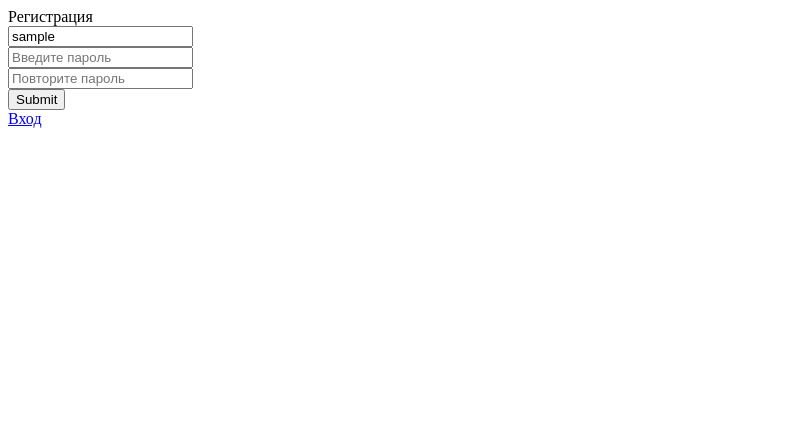
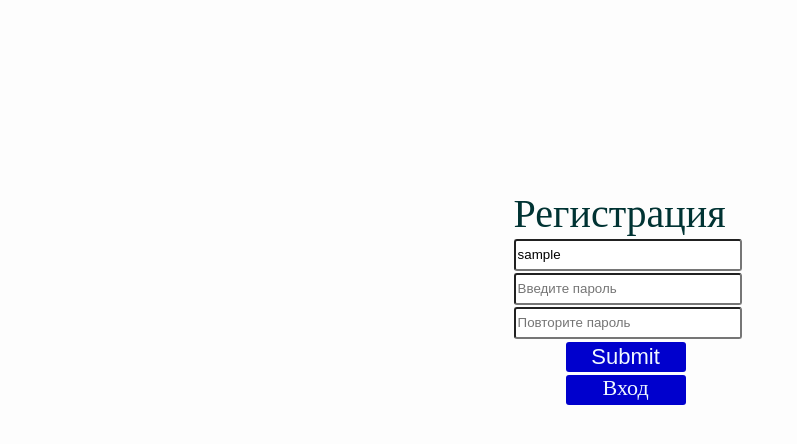
Before and after one commit to Andrey7098/Work_chat, a PHP site: template work/views/users/viewSignup.php in a window 1280 px wide. Shown: the top 444 px of the page, without its empty margins (0-797 px from the left). Run offline with PHP 8.4, Linux system fonts and the light colour scheme; the template is opened without the code that fills it: most values are stand-ins (such as "Sample title", 1, 10 or a date in 2020).

Commit message:
CSS/Chat/SMS

```diff
--- /dev/null
+++ b/work/template/CSS/CSS.css
@@ -0,0 +1,91 @@
+.button{
+    width: 120px;
+    height: 30px;
+    background: mediumblue;
+    border: solid 0px;
+    border-radius: 3px;
+    display: inline-block;
+    color:aliceblue;
+    font-size: 22px;
+    text-align: center;
+}
+.center{
+    margin-left: 40%;
+    margin-top: 15%;
+}
+.input{
+    height: 26px;
+    width: 220px;
+    margin-top:2px;
+    border-radius: 3px;
+}
+.text_chat{
+    margin-left: 80px;
+    color: #003333	;
+    font-size: 50px;
+}
+body{
+    background: #fdfdfd;
+}
+.text_chat_login{
+
+    color: #003333	;
+    font-size: 40px;
+}
+.form_chat{
+    width: 600px;
+    height:300px;
+    border: solid 1px;
+    overflow: hidden;
+    overflow-y: auto ;
+
+    box-shadow: 1px 2px 2px 1px rgba(0,0,0,40%),inset 1px 2px 2px 1px rgba(0,0,0,40%);
+}
+.center_form{
+    margin-left: 120px;
+}
+.sms_chat{
+    height:40px;
+    width: auto;
+    border: solid 1px;
+    background: rgba(10, 0, 255, 0.7);
+    margin: 2px 5px 2px 5px;
+
+}
+.sms1_chat{
+    height:40px;
+    width: auto;
+    border: solid 1px;
+    background: rgba(0, 255, 226, 0.7);
+    margin: 2px 5px 2px 5px;
+}
+.left{
+    margin-left: 52px;
+    margin-top: 3px;
+}
+.exit{
+    display: inline-block;
+}
+.ridth{
+    margin-left: 900px;
+
+}
+.center_chat{
+    margin: 100px 0px 0 300px    ;
+}
+.sms{
+    display: inline;
+    margin-top: 10px;
+    margin-left: 20px;
+}
+.fixed{
+    display: inline;
+
+}
+.user{
+    display: inline-block;
+    margin-left: 100px;
+}
+.time{
+    display: inline-block;
+}
--- a/work/views/users/viewSignup.php
+++ b/work/views/users/viewSignup.php
@@ -3,16 +3,21 @@
 <head>
     <meta charset="UTF-8">
     <title>Document</title>
+    <style>
+        <?php include "template/CSS/CSS.css";?>
+    </style>
 </head>
 <body>
-    <div>Регистрация</div>
+   <div class="center">
+    <div class="text_chat_login">Регистрация</div>
     <form action="" method="post">
-        <input type="text" name="login" placeholder="Введите логин" value="<?php echo $login?>"><br>
-        <input type="password" name="password1" placeholder="Введите пароль"><br>
-        <input type="password" name="password2" placeholder="Повторите пароль"><br>
+        <input class="input"type="text" name="login" placeholder="Введите логин" value="<?php echo $login?>"><br>
+        <input class="input"type="password" name="password1" placeholder="Введите пароль"><br>
+        <input class="input"type="password" name="password2" placeholder="Повторите пароль"><br>
         <!--<input type="button" name="to_signup" placeholder="Отправить">-->
-        <input type="submit" name="to_signup">
+        <input type="submit" class="button left"name="to_signup">
     </form>
-    <a href="login">Вход</a>
+       <a href="login"><div class="button left" >Вход</div></a>
+    </div>
 </body>
 </html>
```
Also changed, not shown: work/controllers/HomeController.php (+23 -1 lines), work/models/Home.php (+29 -0 lines), work/table/chat.sql (added, +98 -0 lines), work/views/home/viewHome.php (+32 -3 lines), work/views/users/viewLogin.php (+10 -6 lines), work/views/users/viewStart.php (+12 -3 lines), work/template/js/chat.js (added).
